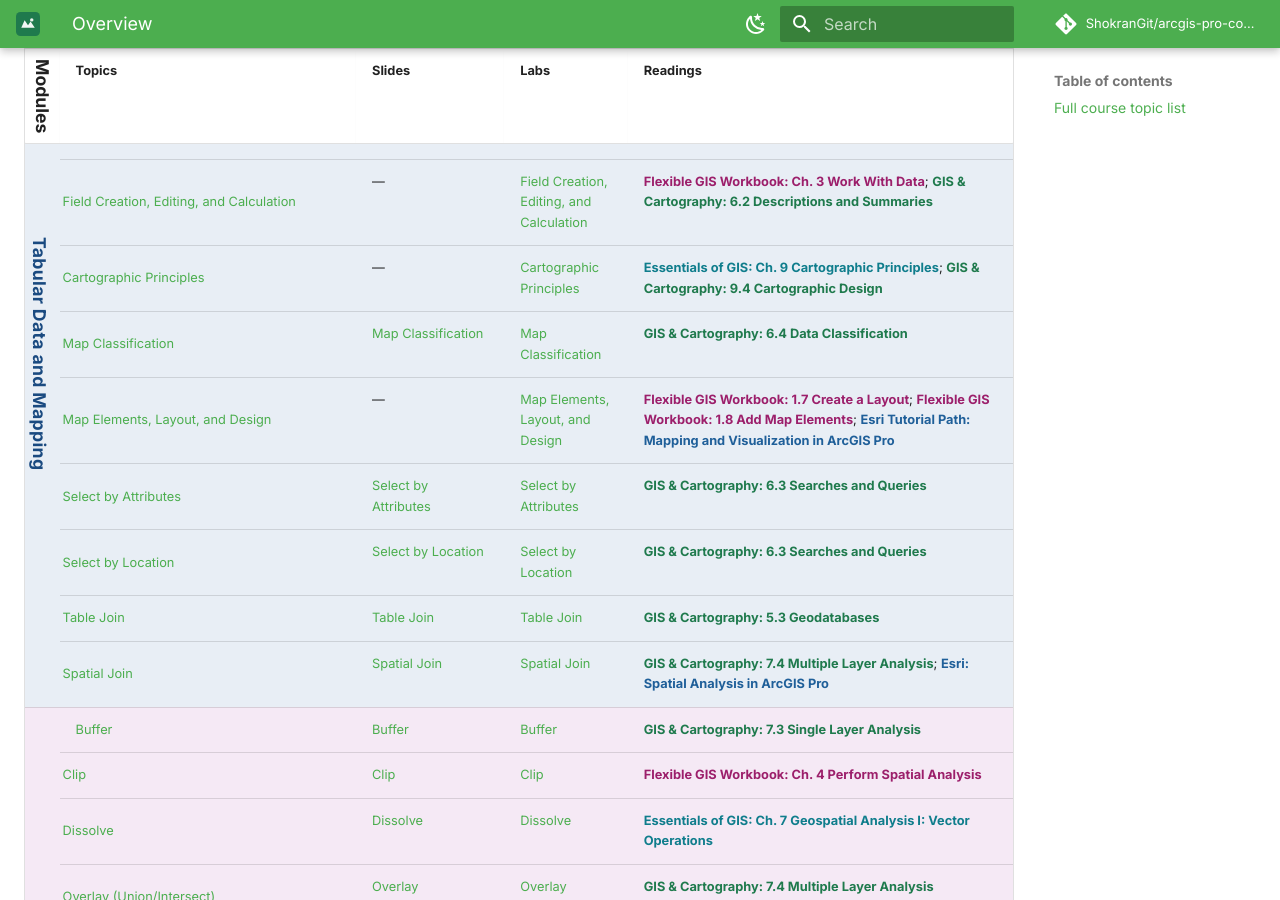
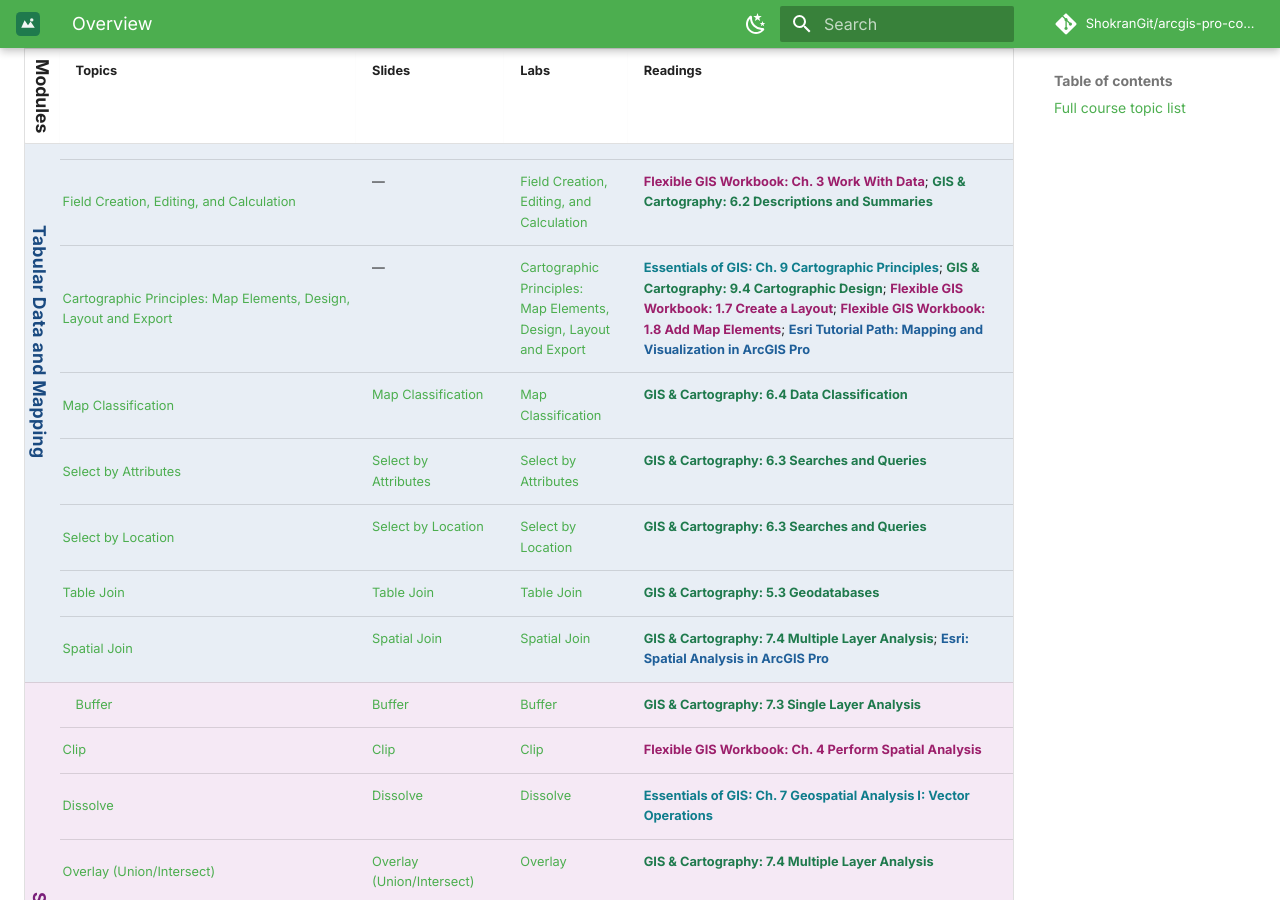
Before and after one commit to ShokranGit/arcgis-pro-course, an MkDocs documentation site: the page built from docs/lessons/index.md, in a window 1280 px wide and 900 px high, scrolled down 1431 px. Built offline with MkDocs 1.6.1 and Material for MkDocs 9.7.7, drawn with Linux system fonts in a browser that asks for light colours; comment, search, counter and statistics services are not loaded.

Commit message:
Merge Cartographic Principles topics and split out Map Classification in lessons table

```diff
--- a/docs/lessons/index.md
+++ b/docs/lessons/index.md
@@ -23,9 +23,8 @@ A date-free, college-agnostic view of every topic in the course. This list isn't
 | <span id="attribute-table-and-field" class="module-badge module-tabular">Tabular Data and Mapping</span> | [Attribute Table and Field](../concepts/attribute-tables.md) | — | [Attribute Table and Field](../labs/attribute-table-and-field/) | [GIS & Cartography: 3.2 Data and Information](https://slcc.pressbooks.pub/maps/chapter/3-2/){: .src-cartography} |
 | <span class="module-badge module-tabular">Tabular Data and Mapping</span> | [CSV Table Management, and Import](03c-tabular-data-management.md) | — | [CSV Table Management, and Import](../labs/attribute-table-and-field/) | [Flexible GIS Workbook: 2.2 Create Point Features from a Table](https://mlpp.pressbooks.pub/flexiblegisworkbookpro/chapter/2-2-create-point-features-from-a-table/){: .src-workbook} |
 | <span class="module-badge module-tabular">Tabular Data and Mapping</span> | [Field Creation, Editing, and Calculation](03c-tabular-data-management.md) | — | [Field Creation, Editing, and Calculation](../labs/attribute-table-and-field/) | [Flexible GIS Workbook: Ch. 3 Work With Data](https://mlpp.pressbooks.pub/flexiblegisworkbookpro/part/work-with-data/){: .src-workbook}; [GIS & Cartography: 6.2 Descriptions and Summaries](https://slcc.pressbooks.pub/maps/chapter/6-2/){: .src-cartography} |
-| <span id="data-classification-and-layout-design" class="module-badge module-tabular">Tabular Data and Mapping</span> | [Cartographic Principles](04-symbology-map-design.md) | — | [Cartographic Principles](../labs/data-classification-and-layout-design/) | [Essentials of GIS: Ch. 9 Cartographic Principles](https://saylordotorg.github.io/text_essentials-of-geographic-information-systems/s13-cartographic-principles.html){: .src-essentials}; [GIS & Cartography: 9.4 Cartographic Design](https://slcc.pressbooks.pub/maps/chapter/9-4/){: .src-cartography} |
+| <span id="data-classification-and-layout-design" class="module-badge module-tabular">Tabular Data and Mapping</span> | [Cartographic Principles: Map Elements, Design, Layout and Export](04-symbology-map-design.md) | — | [Cartographic Principles: Map Elements, Design, Layout and Export](../labs/data-classification-and-layout-design/) | [Essentials of GIS: Ch. 9 Cartographic Principles](https://saylordotorg.github.io/text_essentials-of-geographic-information-systems/s13-cartographic-principles.html){: .src-essentials}; [GIS & Cartography: 9.4 Cartographic Design](https://slcc.pressbooks.pub/maps/chapter/9-4/){: .src-cartography}; [Flexible GIS Workbook: 1.7 Create a Layout](https://mlpp.pressbooks.pub/flexiblegisworkbookpro/chapter/1-7-create-a-layout/){: .src-workbook}; [Flexible GIS Workbook: 1.8 Add Map Elements](https://mlpp.pressbooks.pub/flexiblegisworkbookpro/chapter/1-8-add-map-elements/){: .src-workbook}; [Esri Tutorial Path: Mapping and Visualization in ArcGIS Pro](https://learn.arcgis.com/en/paths/mapping-and-visualization-in-arcgis-pro/){: .src-esri} |
 | <span class="module-badge module-tabular">Tabular Data and Mapping</span> | [Map Classification](04-symbology-map-design.md) | [Map Classification](../slides/symbology-map-classification.md) | [Map Classification](../labs/data-classification-and-layout-design/) | [GIS & Cartography: 6.4 Data Classification](https://slcc.pressbooks.pub/maps/chapter/6-4/){: .src-cartography} |
-| <span class="module-badge module-tabular">Tabular Data and Mapping</span> | [Map Elements, Layout, and Design](04-symbology-map-design.md) | — | [Map Elements, Layout, and Design](../labs/data-classification-and-layout-design/) | [Flexible GIS Workbook: 1.7 Create a Layout](https://mlpp.pressbooks.pub/flexiblegisworkbookpro/chapter/1-7-create-a-layout/){: .src-workbook}; [Flexible GIS Workbook: 1.8 Add Map Elements](https://mlpp.pressbooks.pub/flexiblegisworkbookpro/chapter/1-8-add-map-elements/){: .src-workbook}; [Esri Tutorial Path: Mapping and Visualization in ArcGIS Pro](https://learn.arcgis.com/en/paths/mapping-and-visualization-in-arcgis-pro/){: .src-esri} |
 | <span id="select-by-attributes" class="module-badge module-tabular">Tabular Data and Mapping</span> | [Select by Attributes](03-selection-by-attribute.md) | [Select by Attributes](../slides/select-by-attributes.md) | [Select by Attributes](../labs/select-by-attributes/) | [GIS & Cartography: 6.3 Searches and Queries](https://slcc.pressbooks.pub/maps/chapter/6-3/){: .src-cartography} |
 | <span id="select-by-location" class="module-badge module-tabular">Tabular Data and Mapping</span> | [Select by Location](03b-selection-by-location.md) | [Select by Location](../slides/select-by-location.md) | [Select by Location](../labs/select-by-location/) | [GIS & Cartography: 6.3 Searches and Queries](https://slcc.pressbooks.pub/maps/chapter/6-3/){: .src-cartography} |
 | <span id="table-join" class="module-badge module-tabular">Tabular Data and Mapping</span> | [Table Join](../slides/table-join.md) | [Table Join](../slides/table-join.md) | [Table Join](../labs/table-join/) | [GIS & Cartography: 5.3 Geodatabases](https://slcc.pressbooks.pub/maps/chapter/5-3/){: .src-cartography} |
```
